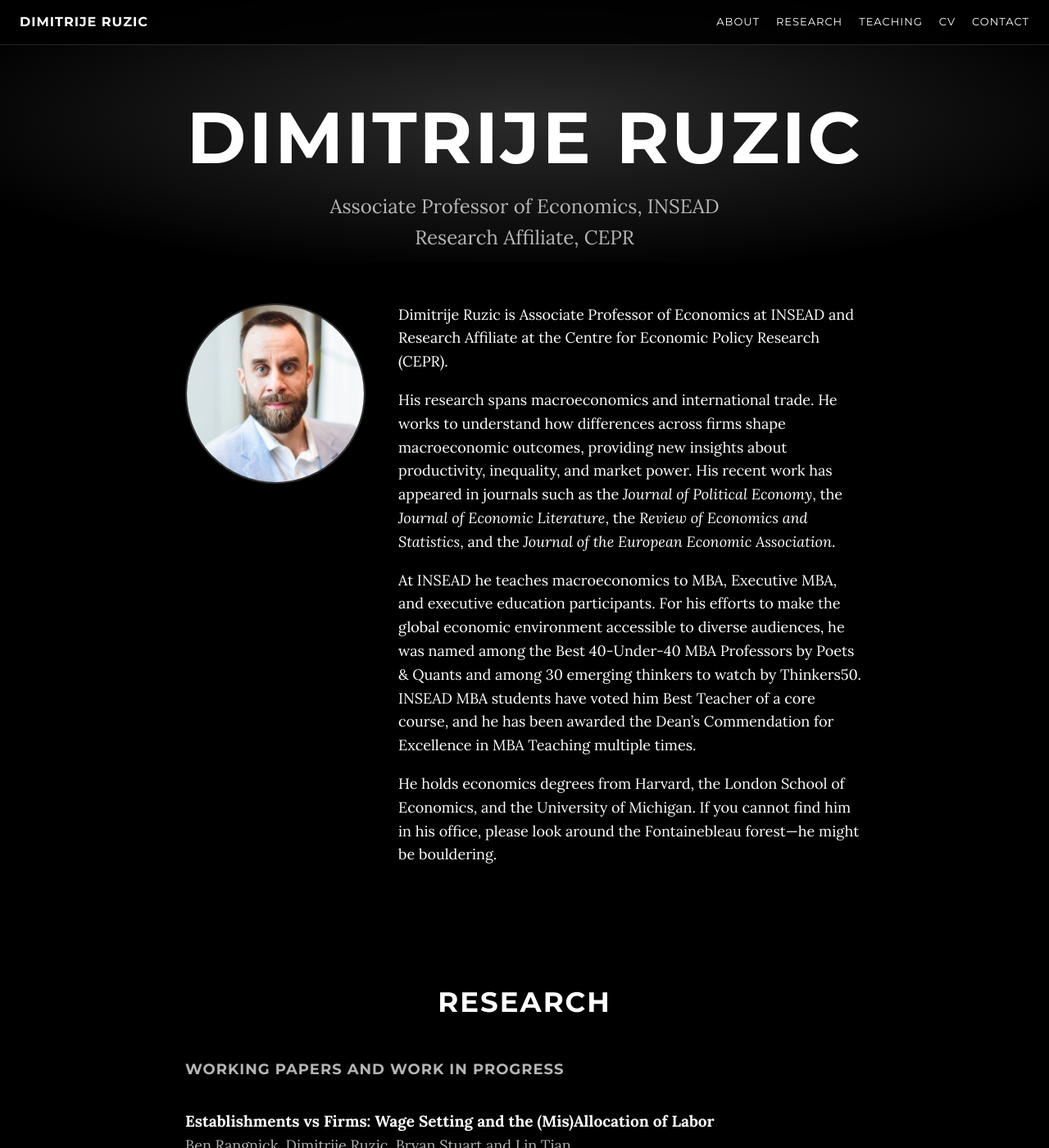
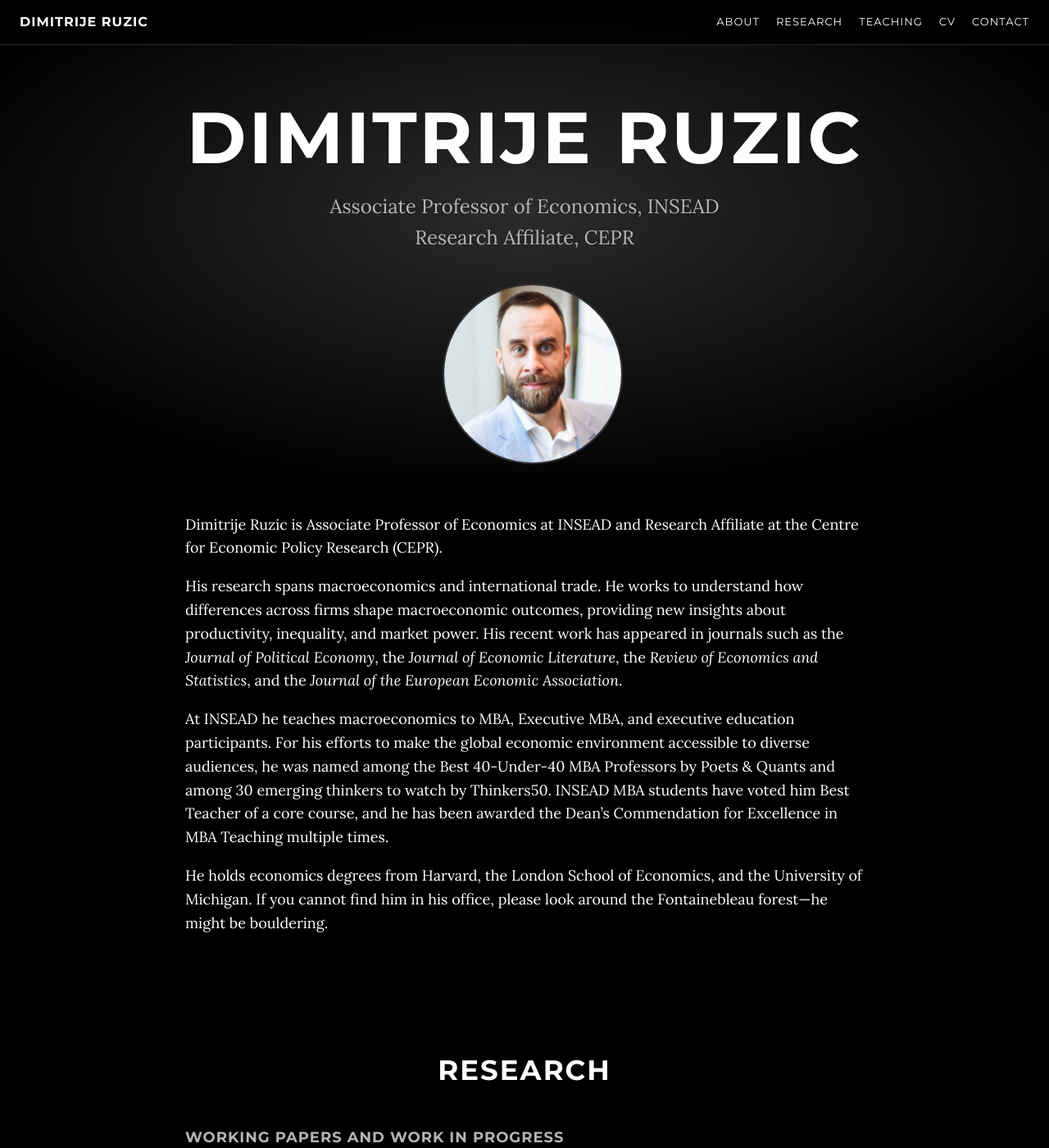
Before and after one commit to d-ruzic/d-ruzic.github.io, a Jekyll site: the page built from index.md, in a window 1280 px wide and 1400 px high. Shown: the whole window at 82% size. Built offline with Jekyll 4.4.1, drawn with Linux system fonts in a browser that asks for light colours.

Commit message:
Photo below titles is now the default; delete photo trials; add light colour trials
Co-Authored-By: Claude Opus 5.5 <noreply@anthropic.com>

```diff
--- a/_config.yml
+++ b/_config.yml
@@ -9,6 +9,10 @@ cv: "/papers/Ruzic_CV_Web.pdf"
 # write its path here, e.g. "/assets/img/ruzic-2022.jpg". Leave empty ("") to show
 # your initials in a circle instead.
 photo: "/assets/img/ruzic-2022.jpg"
+# Where the photo goes: "below" (under your titles, above the About text),
+# "name" (beside your name), "above" (above your name) or "bio" (beside the
+# About text).
+photo_position: "below"
 description: >-
   Dimitrije Ruzic — Associate Professor of Economics at INSEAD. Research in
   macroeconomics and international trade: how differences across firms shape
--- a/_layouts/default.html
+++ b/_layouts/default.html
@@ -18,7 +18,7 @@
   <link rel="preload" href="/assets/fonts/lora.woff2" as="font" type="font/woff2" crossorigin>
   <link rel="stylesheet" href="/assets/css/style.css?v={{ site.time | date: '%s' }}">
 </head>
-<body>
+<body class="theme-{{ page.theme | default: site.theme | default: "dark" }}">
 
   <nav class="nav">
     <a class="nav-brand" href="#top">{{ site.title }}</a>
@@ -31,7 +31,7 @@
     </div>
   </nav>
 
-  <header id="top" class="intro intro-photo-{{ page.photo_position | default: "bio" }}">
+  <header id="top" class="intro intro-photo-{{ page.photo_position | default: site.photo_position | default: "below" }}">
     <div class="intro-body">
       {% include photo.html where="above" %}
       {% include photo.html where="name" %}
--- a/assets/css/style.css
+++ b/assets/css/style.css
@@ -15,9 +15,41 @@
   --muted: #b5b5b5;
   --accent: #42dca3;   /* link colour; change here to restyle the whole site */
   --line: #333;
+  --accent-hover: #1d9b6c;
+  --on-accent: #000;          /* text on a green button when hovered */
+  --nav-bg: rgba(0, 0, 0, 0.85);
+  --nav-line: rgba(255, 255, 255, 0.15);
+  --intro-bg: radial-gradient(ellipse 60% 60% at 50% 45%, #2b2b2b 0%, #000 100%);
   --serif: "Lora", Georgia, "Times New Roman", serif;
   --sans: "Montserrat", "Helvetica Neue", Arial, sans-serif;
 }
+
+/* Light themes (theme: "light" or "light-band" in _config.yml). The green is
+   a darker shade of the same colour so links stay readable on white. */
+.theme-light, .theme-light-band {
+  --bg: #fff;
+  --panel: #f3f5f4;
+  --text: #111;
+  --muted: #555;
+  --accent: #14855b;
+  --accent-hover: #0b5c3e;
+  --on-accent: #fff;
+  --line: #ddd;
+  --nav-bg: rgba(255, 255, 255, 0.92);
+  --nav-line: rgba(0, 0, 0, 0.12);
+  --intro-bg: #fff;
+}
+/* light-band: white page, but the top bar and the name/photo area stay black */
+.theme-light-band .nav, .theme-light-band .intro {
+  --text: #fff;
+  --muted: #b5b5b5;
+  --accent: #42dca3;
+  --line: #333;
+  --nav-bg: rgba(0, 0, 0, 0.85);
+  --nav-line: rgba(255, 255, 255, 0.15);
+  --intro-bg: radial-gradient(ellipse 60% 60% at 50% 45%, #2b2b2b 0%, #000 100%);
+}
+.theme-light-band .intro { padding-bottom: 50px; }
 
 * { box-sizing: border-box; }
 html { scroll-behavior: smooth; }
@@ -30,7 +62,7 @@ body {
   line-height: 1.6;
 }
 a { color: var(--accent); text-decoration: none; }
-a:hover, a:focus { color: #1d9b6c; }
+a:hover, a:focus { color: var(--accent-hover); }
 
 /* ---------- Navigation bar ---------- */
 .nav {
@@ -38,8 +70,8 @@ a:hover, a:focus { color: #1d9b6c; }
   display: flex; flex-wrap: wrap; align-items: center; justify-content: space-between;
   gap: 4px 24px;
   padding: 14px 24px;
-  background: rgba(0, 0, 0, 0.85);
-  border-bottom: 1px solid rgba(255, 255, 255, 0.15);
+  background: var(--nav-bg);
+  border-bottom: 1px solid var(--nav-line);
   font-family: var(--sans); text-transform: uppercase; letter-spacing: 1px;
 }
 .nav a { color: var(--text); }
@@ -52,8 +84,8 @@ a:hover, a:focus { color: #1d9b6c; }
   display: flex; align-items: center; justify-content: center;
   text-align: center;
   padding: 120px 16px 10px;
-  background:
-    radial-gradient(ellipse 60% 60% at 50% 45%, #2b2b2b 0%, #000 100%);
+  background: var(--intro-bg);
+  color: var(--text);
 }
 .intro h1 {
   margin: 0 0 16px;
@@ -124,7 +156,7 @@ ul.papers { list-style: none; padding: 0; margin: 0; }
   font-family: var(--sans); font-size: 12px; text-transform: uppercase; letter-spacing: 1px;
   color: var(--accent); background: transparent; cursor: pointer;
 }
-.btn:hover, summary:hover { background: var(--accent); color: #000; }
+.btn:hover, summary:hover { background: var(--accent); color: var(--on-accent); }
 summary { list-style: none; }
 summary::-webkit-details-marker { display: none; }
 summary::after { content: " +"; }
```
Also changed, not shown: _includes/photo.html (+3 -4 lines), preview-light-band.md (added, +9 -0 lines), preview-light.md (added, +9 -0 lines), preview-photo-above.md (deleted, +0 -9 lines), preview-photo-below.md (deleted, +0 -9 lines), preview-photo-name.md (deleted, +0 -9 lines).
